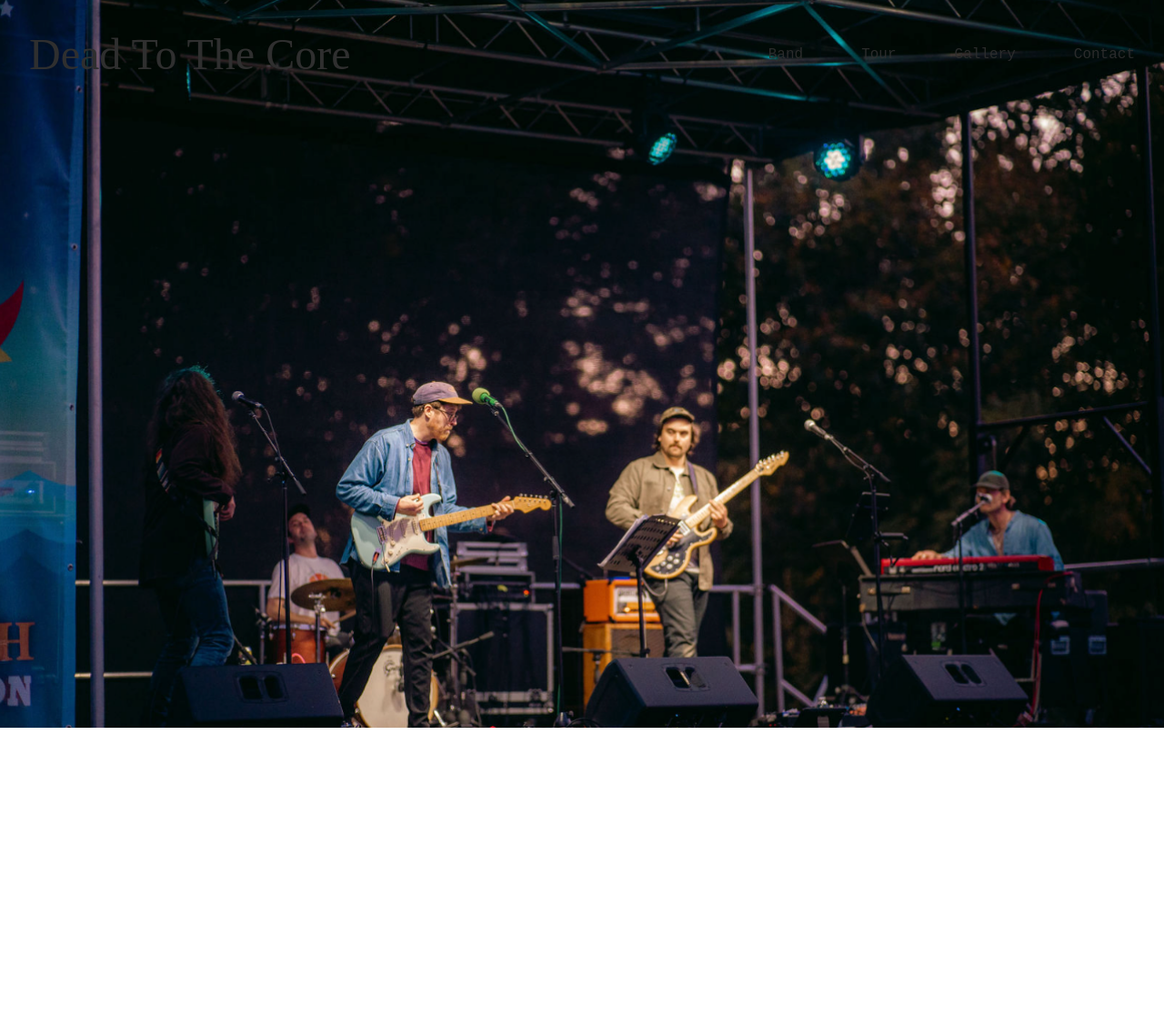
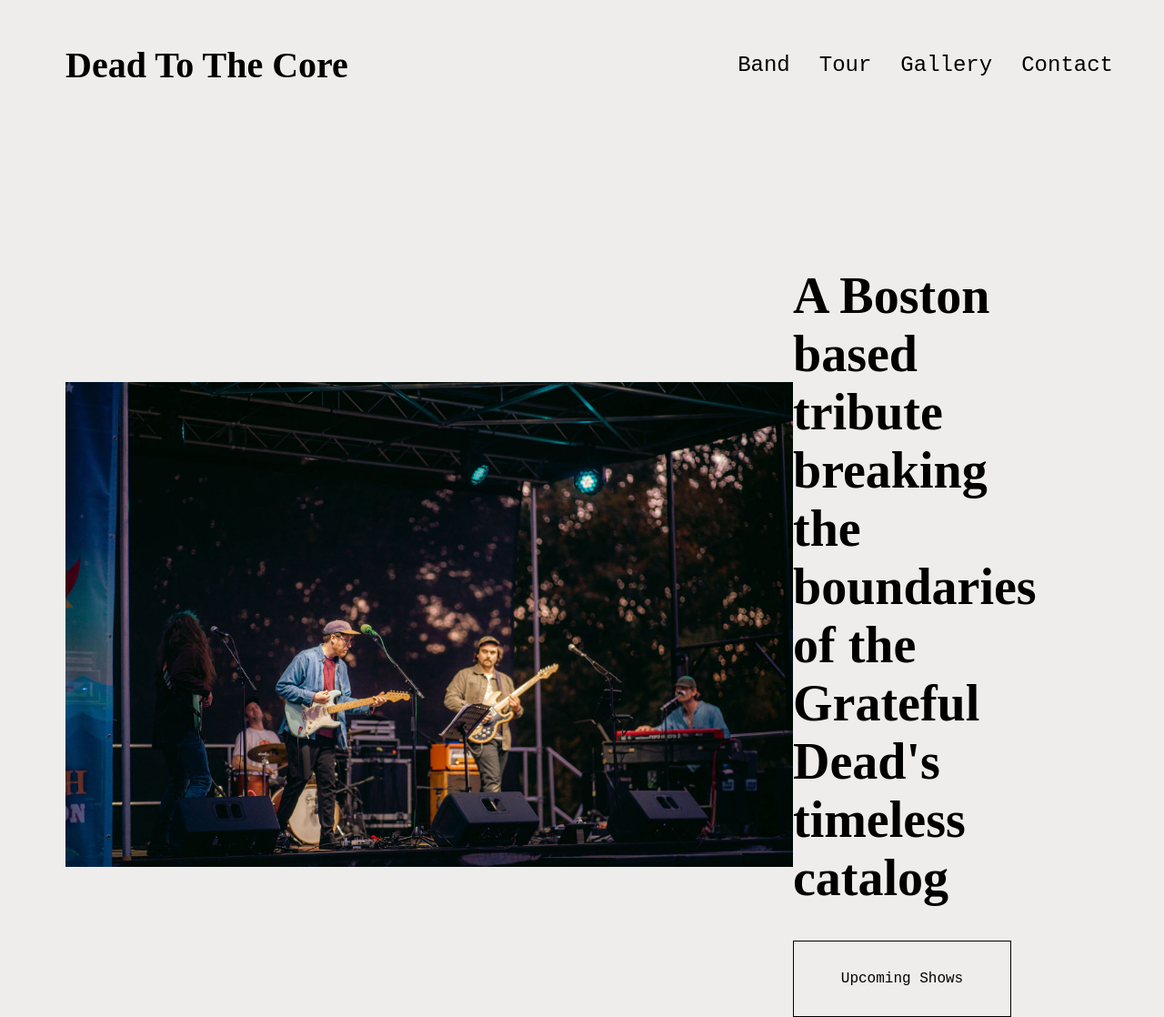
Before and after one commit to philtodisco/dead-to-the-core-client, a React (Create React App) app in the folder client/: page / in a window 1280 px wide. Shown: the whole page at 91% size. Before the commit the page ends 800 px from the top, so only its background shows below. Built offline with nearby package versions, Linux system fonts and the light colour scheme; no server answers; a web font is replaced by a local one.

Commit message:
Front page overhaul

```diff
--- a/client/src/pages/Home.js
+++ b/client/src/pages/Home.js
@@ -1,7 +1,12 @@
-// import HeroImage from "../images/hero-image.png"
+import Hero from "../images/hero-image.png"
+import { Link } from "react-router-dom"
 
 export default function Home() {
   return <div className="home-page">
-    {/* <img id="hero-image" src={HeroImage} alt="grateful dead logo" img/> */}
+    <img id="hero-image" src={Hero} alt="grateful dead logo" img/>
+    <div className="main-text-container">
+      <h1 className="home-main-text">A Boston based tribute breaking the boundaries of the Grateful Dead's timeless catalog</h1>
+      <Link to ="/tour" id="main-text-btn">Upcoming Shows</Link>
+    </div>
   </div>
 }
--- a/client/src/styles.css
+++ b/client/src/styles.css
@@ -4,10 +4,9 @@
     padding: 0;
     /* position: relative;
     overflow: hidden; */
-    background-image: url(./images/hero-image.png);
-    background-size: cover;
-    /* background-color: #F4F4F4;  */
-    color: #2f2f2f;
+
+    background-color: #EEEDEB;
+    color: #000000;
   }
 
 * {
@@ -20,30 +19,25 @@
     align-items: center;
     font-family: "letter-gothic-std", monospace;
     font-weight: 400;
+    padding: 1rem 2.5rem;
 }
 
 .site-title {
     font-family: "minion-pro", serif;
-    font-weight: 400;
+    font-weight: 700;
     font-style: normal;
-    font-size: 3rem;
+    font-size: 2.5rem;
 }
 
-/* #logo-image {
-    max-width: 7vw;
-    display: flex;
-    margin: 1rem;
-} */
-
 .nav-links {
-    font-size: 1rem;
-    opacity: 90%;
+    font-size: 1.5rem;
+    /* opacity: 90%; */
     padding: 0px;
     margin: 0px;
 }
 
 .nav-links > a {
-    padding: 2rem;
+    padding: 1rem;
 }
 
 .nav-links > a:hover {
@@ -58,23 +52,47 @@
 
 .home-page {
     display: flex;
-    justify-content: center;
+    justify-content: space-between;
+    align-items: center;
+    margin-top: 7rem;
 }
 
 #hero-image {
+    max-width: 50rem;
+    margin-left: 4.5rem;
+}
+
+.main-text-container {
     display: flex;
-    /* max-width: 50vw;
-    min-width: 30rem; */
-    max-width: 100vw;
-    border-radius: 5px;
-    opacity: 90%;
-    margin: 1rem;
+    flex-direction: column;
+    margin-right: 8rem;
+}
+
+.home-main-text {
+    max-width: 40rem;
+    font-size: 3.5rem;
+}
+
+#main-text-btn {
+    display: flex;
+    justify-content: center;
+    font-family: "letter-gothic-std", monospace;
+    font-weight: 400;
+    font-size: 1rem;
+    max-width: 15rem;
+    background-color: #EEEDEB;
+    border: 1px solid #000000;
+}
+
+#main-text-btn:hover {
+    opacity: 50%;
 }
 
 .social-links {
     font-size: 1vw;
     display: flex;
     justify-content: center;
+    align-items: center;
 }
 
 .social-links > a {
@@ -117,6 +135,9 @@
     padding: 5rem;
 }
 
+/* EEEDEB */
+/* 747263 */
+/* E0CCBE */
 
 /* Minion Pro Regular
 font-family: "minion-pro", serif;
```
